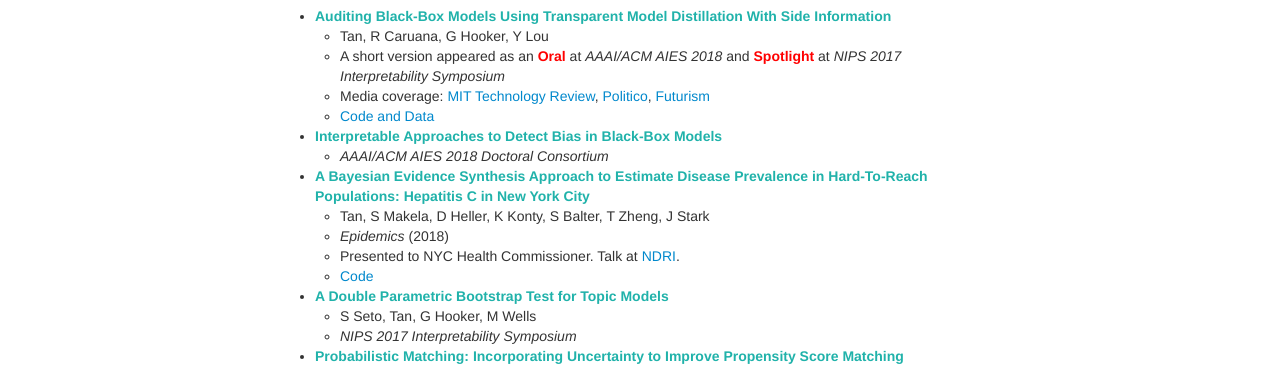
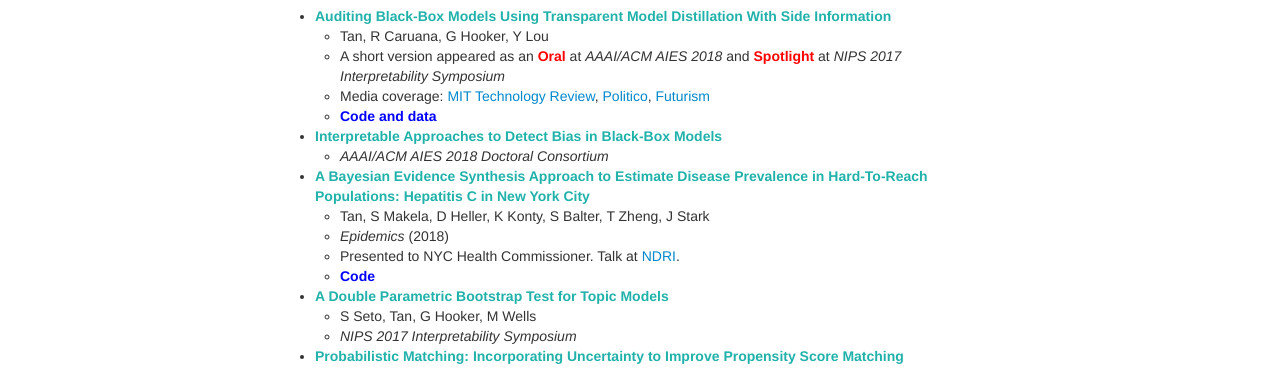
Before and after one commit to shftan/shftan.github.io, a Jekyll site: the page built from index.md, in a window 1280 px wide. Shown: the part 1155-1523 px from the top of the page. Built offline with Jekyll 4.4.1, drawn with Linux system fonts in a browser that asks for light colours.

Commit message:
Update index.md

```diff
--- a/index.md
+++ b/index.md
@@ -65,14 +65,14 @@ For older news, click [here]({{ BASE_PATH }}/oldernews.html).
    - Tan, R Caruana, G Hooker, Y Lou
    - A short version appeared as an <span class="highlight">Oral</span> at _AAAI/ACM AIES 2018_ and <span class="highlight">Spotlight</span> at _NIPS 2017 Interpretability Symposium_
    - Media coverage: [MIT Technology Review](https://www.technologyreview.com/s/609338/new-research-aims-to-solve-the-problem-of-ai-bias-in-black-box-algorithms/), [Politico](https://www.politico.com/agenda/story/2018/02/07/algorithmic-bias-software-recommendations-000631), [Futurism](https://futurism.com/ai-bias-black-box/)
-   - [Code and Data](https://github.com/shftan/auditblackbox)
+   - <a class="resource" href="https://github.com/shftan/auditblackbox">Code and data</a>
 - <a class="paper" href="http://www.aies-conference.com/wp-content/papers/student/1st_AIES-DC_paper_55.pdf">Interpretable Approaches to Detect Bias in Black-Box Models</a>
    - _AAAI/ACM AIES 2018 Doctoral Consortium_
 - <a class="paper" href="https://www.sciencedirect.com/science/article/pii/S1755436516300755">A Bayesian Evidence Synthesis Approach to Estimate Disease Prevalence in Hard-To-Reach Populations: Hepatitis C in New York City</a>
    - Tan, S Makela, D Heller, K Konty, S Balter, T Zheng, J Stark
    - _Epidemics_ (2018)
    - Presented to NYC Health Commissioner. Talk at [NDRI](http://www.ndri.org).
-   - [Code](https://www.sciencedirect.com/science/article/pii/S1755436516300755?via%3Dihub#sec0190)
+   - <a class="resource" href="https://www.sciencedirect.com/science/article/pii/S1755436516300755?via%3Dihub#sec0190">Code</a>
 - <a class="paper" href="https://arxiv.org/pdf/1711.07104.pdf">A Double Parametric Bootstrap Test for Topic Models</a>
    - S Seto, Tan, G Hooker, M Wells
    - _NIPS 2017 Interpretability Symposium_
```
